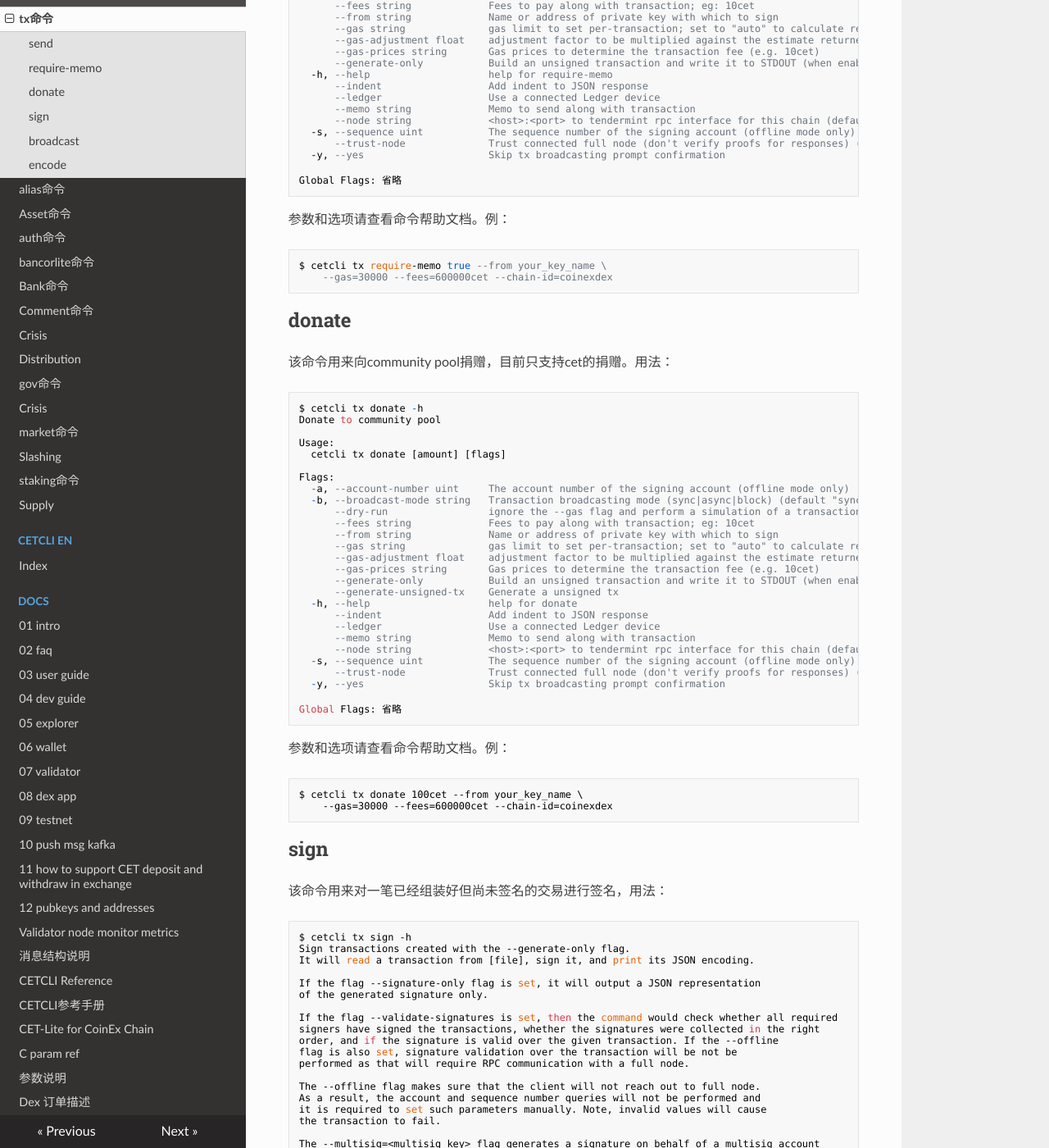
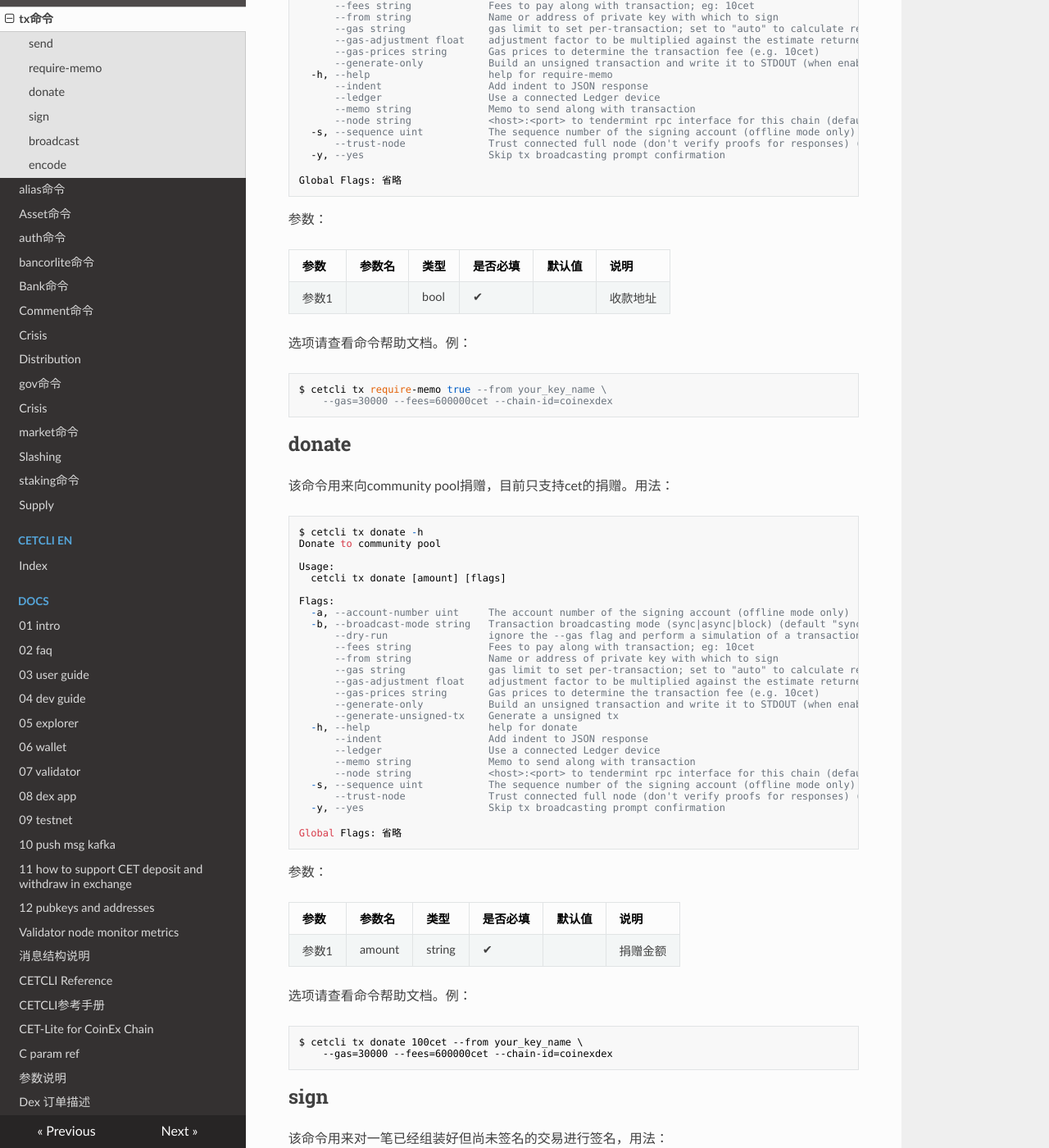
Before and after one commit to coinexchain/dex-manual, an MkDocs documentation site: the page built from docs/cetcli/tx.md, in a window 1280 px wide and 1400 px high, scrolled down 2058 px. Shown: the whole window at 82% size. Built offline with MkDocs 1.6.1, drawn with Linux system fonts in a browser that asks for light colours; nearby versions of some CDN libraries; some of the changed text lies outside the part shown.

Commit message:
Update tx.md

````diff
--- a/docs/cetcli/tx.md
+++ b/docs/cetcli/tx.md
@@ -139,7 +139,13 @@ Flags:
 Global Flags: 省略
 ```
 
-参数和选项请查看命令帮助文档。例：
+参数：
+
+| 参数  | 参数名 | 类型 | 是否必填 | 默认值 | 说明     |
+| ----- | ------ | ---- | -------- | ------ | -------- |
+| 参数1 |        | bool | ✔        |        | 收款地址 |
+
+选项请查看命令帮助文档。例：
 
 ```
 $ cetcli tx require-memo true --from your_key_name \
@@ -182,7 +188,13 @@ Flags:
 Global Flags: 省略
 ```
 
-参数和选项请查看命令帮助文档。例：
+参数：
+
+| 参数  | 参数名 | 类型   | 是否必填 | 默认值 | 说明     |
+| ----- | ------ | ------ | -------- | ------ | -------- |
+| 参数1 | amount | string | ✔        |        | 捐赠金额 |
+
+选项请查看命令帮助文档。例：
 
 ```BASH
 $ cetcli tx donate 100cet --from your_key_name \
@@ -249,7 +261,11 @@ Flags:
 Global Flags: 省略
 ```
 
-参数和选项请查看命令帮助文档。
+选项请查看命令帮助文档。参数：
+
+| 参数  | 参数名 | 类型   | 是否必填 | 默认值 | 说明     |
+| ----- | ------ | ------ | -------- | ------ | -------- |
+| 参数1 | file   | string | ✔        |        | 文件路径 |
 
 首先，我们在构造一笔交易的时候，可以指定`--generate-only`来组装交易但不进行签名：
 
@@ -338,7 +354,13 @@ Flags:
 Global Flags: 省略
 ```
 
-参数和选项请查看命令帮助文档。例:
+参数：
+
+| 参数  | 参数名    | 类型   | 是否必填 | 默认值 | 说明     |
+| ----- | --------- | ------ | -------- | ------ | -------- |
+| 参数1 | file_path | string | ✔        |        | 文件路径 |
+
+选项请查看命令帮助文档。例:
 
 ```bash
 $ cetcli tx broadcast signed.json
@@ -406,7 +428,13 @@ Flags:
 Global Flags: 省略
 ```
 
-参数和选项请查看命令帮助文档。例:
+参数：
+
+| 参数  | 参数名 | 类型   | 是否必填 | 默认值 | 说明     |
+| ----- | ------ | ------ | -------- | ------ | -------- |
+| 参数1 | file   | string | ✔        |        | 文件路径 |
+
+选项请查看命令帮助文档。例:
 
 ```bash
 $ cetcli tx encode signed.json
````
Also changed, not shown: other parts of docs/cetcli/tx.md (+5 -5 lines).
